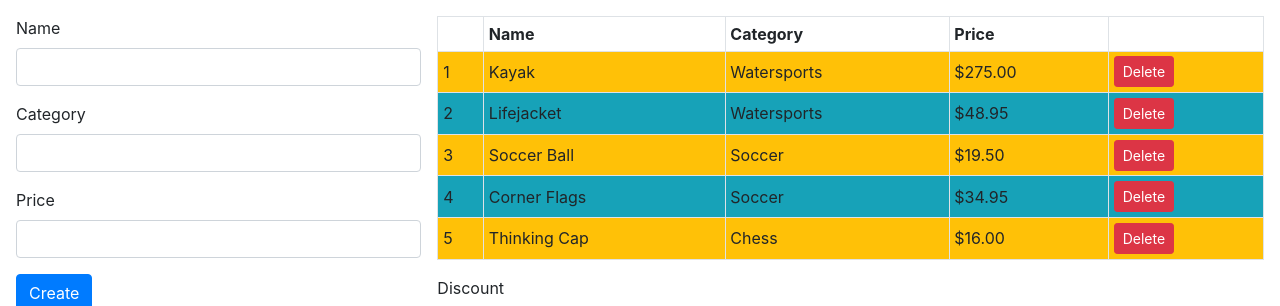
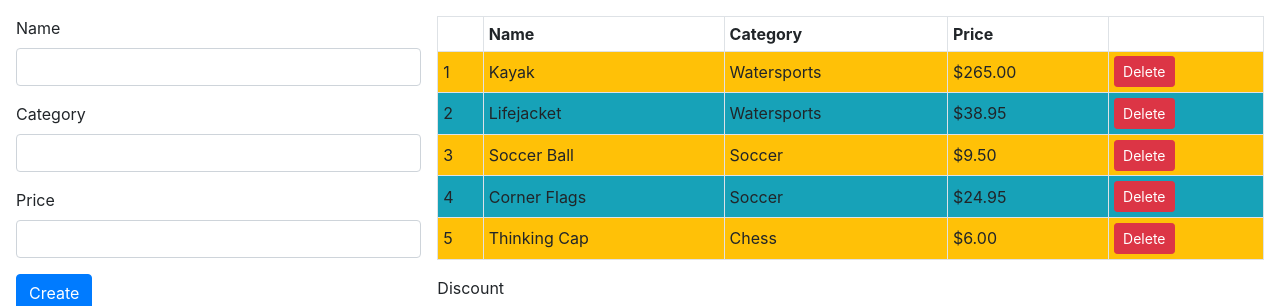
Before and after one commit to rene-copaga/example, an Angular app: page / in a window 1280 px wide. Shown: the top 306 px of the page. Built offline with nearby package versions, Linux system fonts and the light colour scheme.

Commit message:
Declaring a Dependency in a Pipe

```diff
--- a/src/app/app.module.ts
+++ b/src/app/app.module.ts
@@ -18,6 +18,7 @@
 import { PaDiscountDisplayComponent } from './discountDisplay.component';
 import { PaDiscountEditorComponent } from './discountEditor.component';
 import { DiscountService } from './discount.service';
+import { PaDiscountPipe } from './discount.pipe';
 
 registerLocaleData(localeFr);
 
@@ -36,7 +37,8 @@
     PaAddTaxPipe,
     PaCategoryFilterPipe,
     PaDiscountDisplayComponent,
-    PaDiscountEditorComponent
+    PaDiscountEditorComponent,
+    PaDiscountPipe
   ],
   imports: [
     BrowserModule,
--- /dev/null
+++ b/src/app/discount.pipe.ts
@@ -0,0 +1,14 @@
+import { DiscountService } from "./discount.service";
+import { Pipe } from "@angular/core";
+
+@Pipe({
+    name: "discount",
+    pure: false
+})
+export class PaDiscountPipe {
+    constructor(private discount: DiscountService) { }
+
+    transform(price: number) : number {
+        return this.discount.applyDiscount(price);
+    }
+}
--- a/src/app/productTable.component.html
+++ b/src/app/productTable.component.html
@@ -7,7 +7,7 @@
         <td style="vertical-align:middle">{{item.name}}</td>
         <td style="vertical-align:middle">{{item.category}}</td>
         <td style="vertical-align:middle">
-            {{item.price | currency:"USD":"symbol" }}
+            {{item.price | discount | currency:"USD":"symbol" }}
         </td>
         <td class="text-xs-center">
             <button class="btn btn-danger btn-sm" (click)="deleteProduct(item.id)">
```
